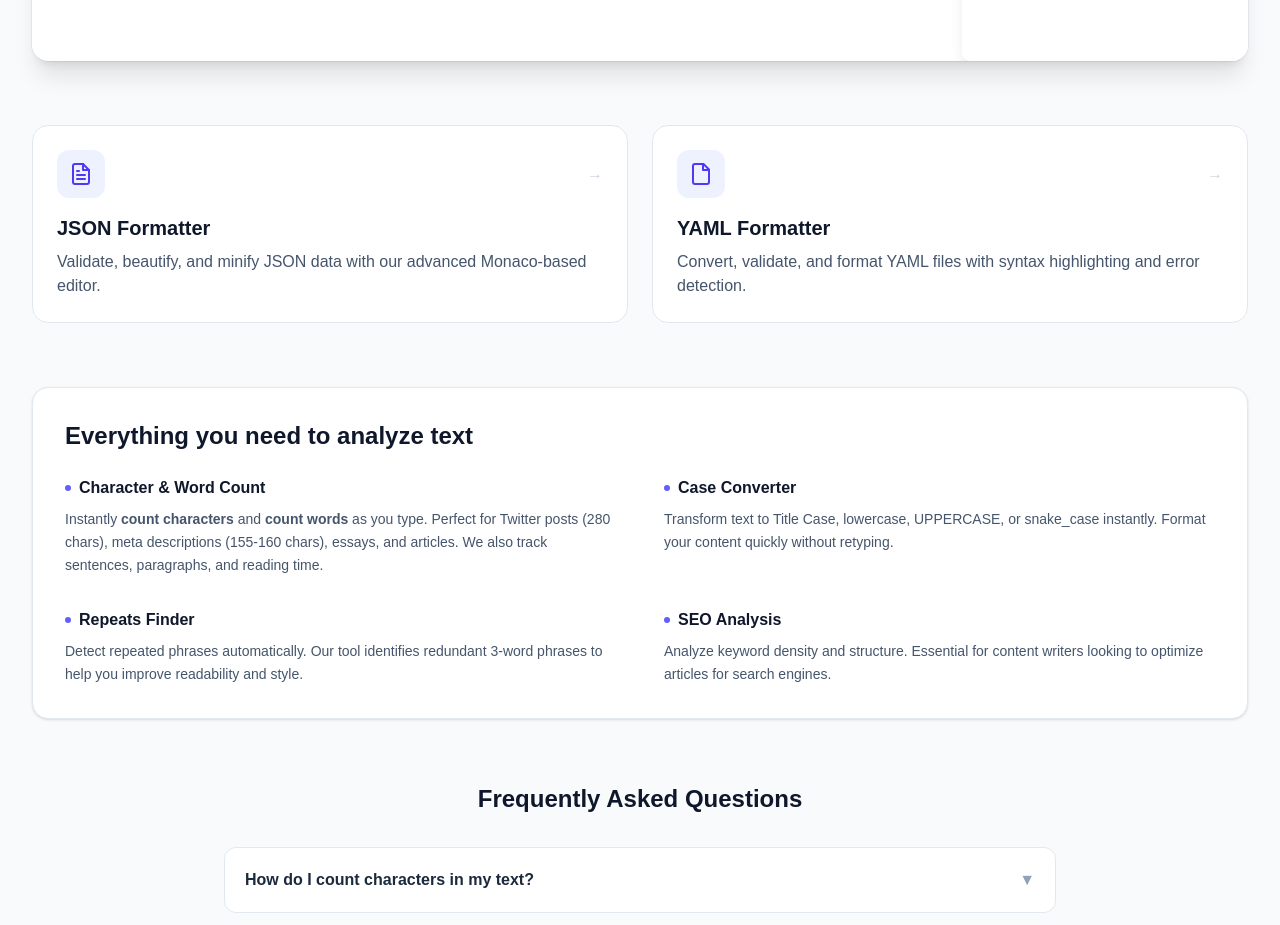
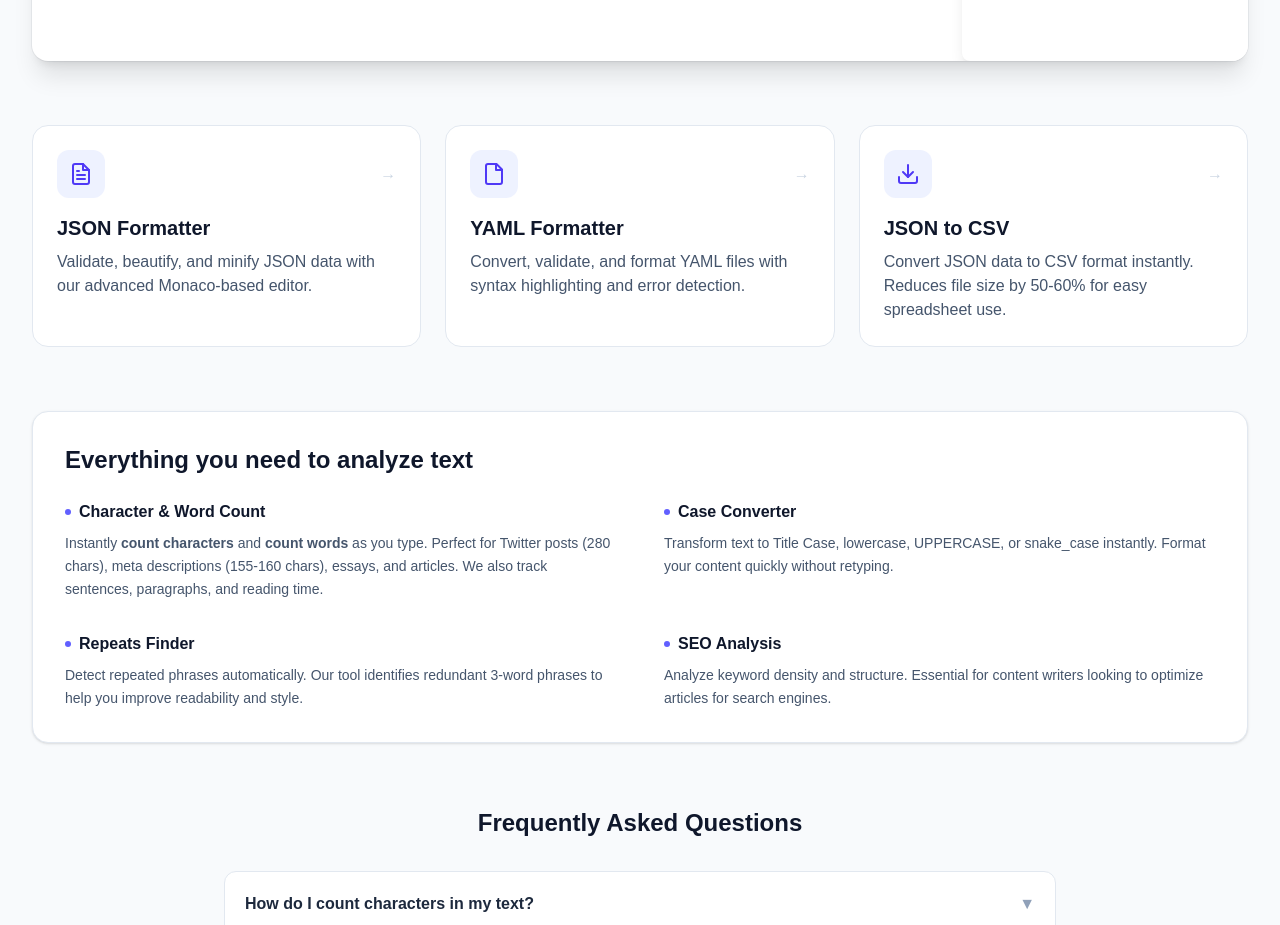
Before and after one commit to denesvaghani/textgauge-frontend, a Next.js app: page / in a window 1280 px wide. Shown: the part 1360-2285 px from the top of the page. Built offline with nearby package versions, Linux system fonts and the light colour scheme; no server answers.

Commit message:
feat: add JSON to CSV converter to homepage tools grid

```diff
--- a/src/app/page.tsx
+++ b/src/app/page.tsx
@@ -33,7 +33,7 @@ export default function Page() {
 
       {/* Tools Grid */}
       <section className="max-w-[1920px] mx-auto px-4 sm:px-6 lg:px-8 py-16">
-        <div className="grid md:grid-cols-2 gap-6">
+        <div className="grid md:grid-cols-3 gap-6">
           <a href="/json-formatter" className="group p-6 rounded-2xl bg-white dark:bg-slate-900 border border-slate-200 dark:border-slate-800 hover:border-indigo-500/50 dark:hover:border-indigo-500/50 hover:shadow-lg hover:shadow-indigo-500/10 transition-all duration-200">
             <div className="flex items-center justify-between mb-4">
               <div className="p-3 bg-indigo-50 dark:bg-indigo-900/20 rounded-xl text-indigo-600 dark:text-indigo-400 group-hover:scale-110 transition-transform duration-200">
@@ -54,6 +54,17 @@ export default function Page() {
             </div>
             <h3 className="text-xl font-bold text-slate-900 dark:text-white mb-2 group-hover:text-indigo-600 dark:group-hover:text-indigo-400 transition-colors">YAML Formatter</h3>
             <p className="text-slate-600 dark:text-slate-400">Convert, validate, and format YAML files with syntax highlighting and error detection.</p>
+          </a>
+
+          <a href="/json-to-csv-converter" className="group p-6 rounded-2xl bg-white dark:bg-slate-900 border border-slate-200 dark:border-slate-800 hover:border-indigo-500/50 dark:hover:border-indigo-500/50 hover:shadow-lg hover:shadow-indigo-500/10 transition-all duration-200">
+            <div className="flex items-center justify-between mb-4">
+              <div className="p-3 bg-indigo-50 dark:bg-indigo-900/20 rounded-xl text-indigo-600 dark:text-indigo-400 group-hover:scale-110 transition-transform duration-200">
+                <svg width="24" height="24" viewBox="0 0 24 24" fill="none" stroke="currentColor" strokeWidth="2" strokeLinecap="round" strokeLinejoin="round"><path d="M21 15v4a2 2 0 0 1-2 2H5a2 2 0 0 1-2-2v-4"></path><polyline points="7 10 12 15 17 10"></polyline><line x1="12" y1="15" x2="12" y2="3"></line></svg>
+              </div>
+              <span className="text-slate-300 dark:text-slate-600 group-hover:text-indigo-500 transition-colors">→</span>
+            </div>
+            <h3 className="text-xl font-bold text-slate-900 dark:text-white mb-2 group-hover:text-indigo-600 dark:group-hover:text-indigo-400 transition-colors">JSON to CSV</h3>
+            <p className="text-slate-600 dark:text-slate-400">Convert JSON data to CSV format instantly. Reduces file size by 50-60% for easy spreadsheet use.</p>
           </a>
         </div>
       </section>
```
